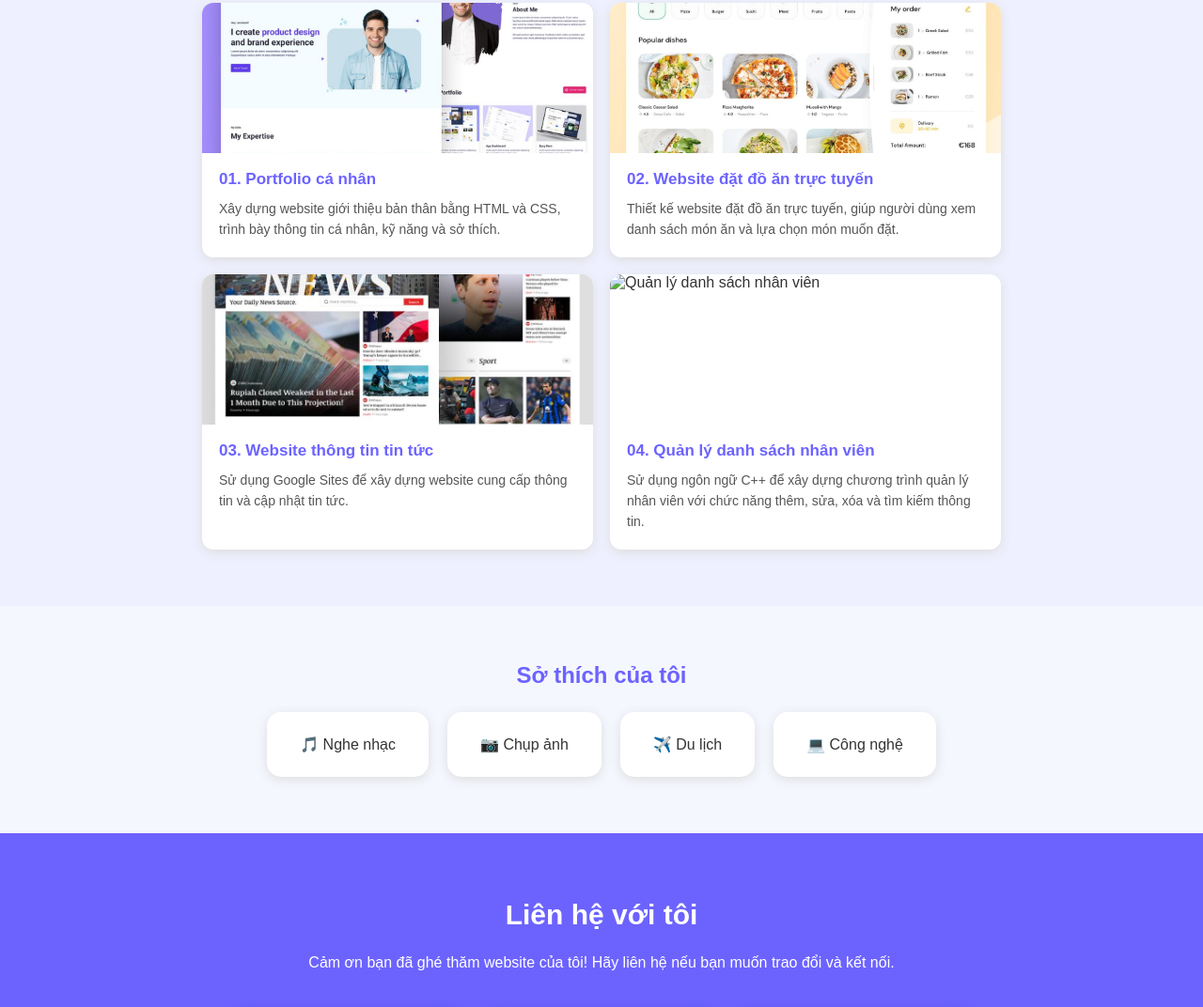
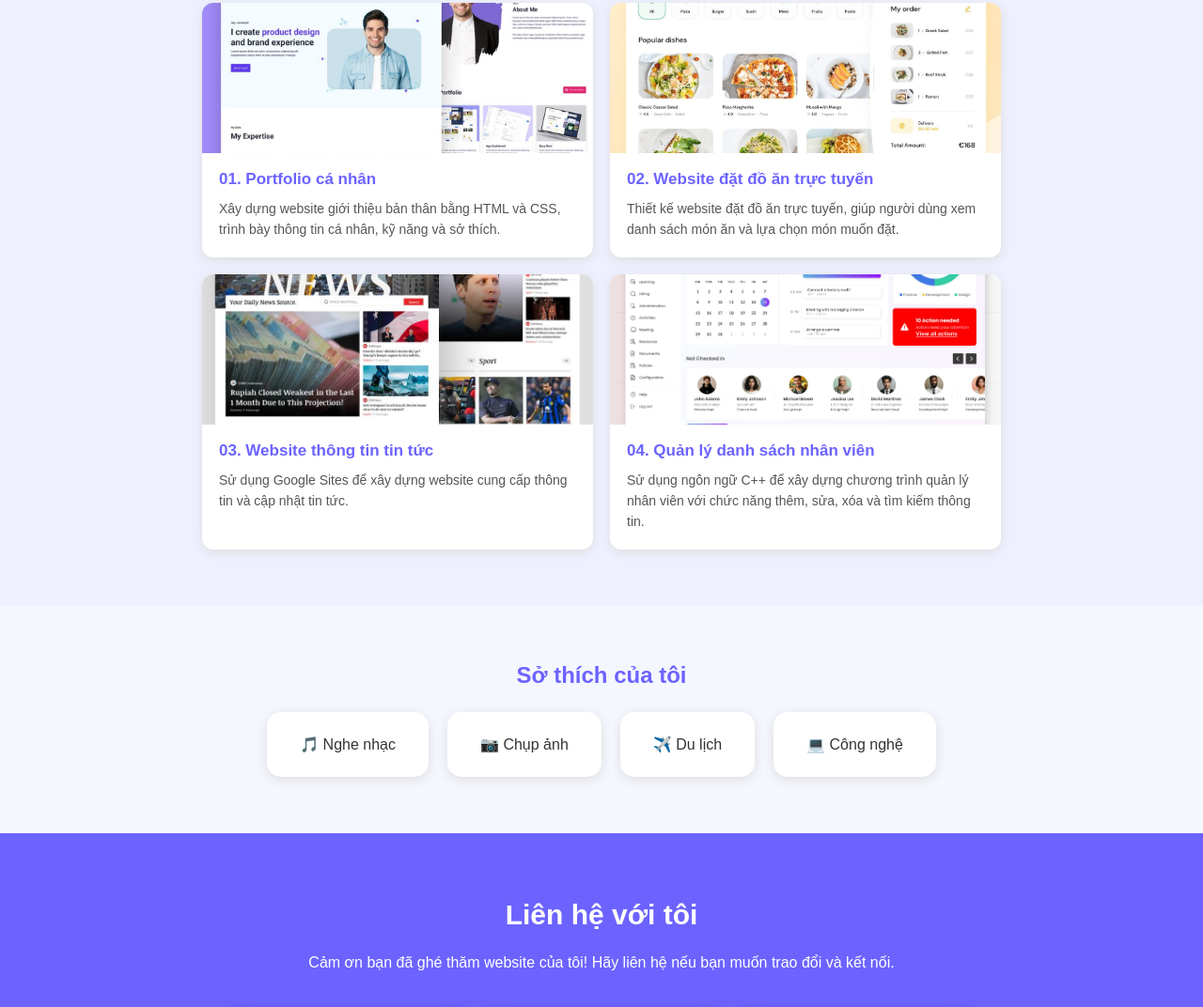
Before and after one commit to gia23841-coder/portfolio, a plain HTML site: page index.html in a window 1280 px wide. Shown: the part 1130-2202 px from the top of the page at 94% size. Drawn offline with Linux system fonts and the light colour scheme.

Commit message:
Update index.html

```diff
--- a/index.html
+++ b/index.html
@@ -114,7 +114,7 @@
             </div>
 
             <div class="project-item">
-                <img src="employee.jpg" alt="Quản lý danh sách nhân viên">
+                <img src="employee.jpg.png" alt="Quản lý danh sách nhân viên">
                 <div class="project-content">
                     <h3>04. Quản lý danh sách nhân viên</h3>
                     <p>
```
